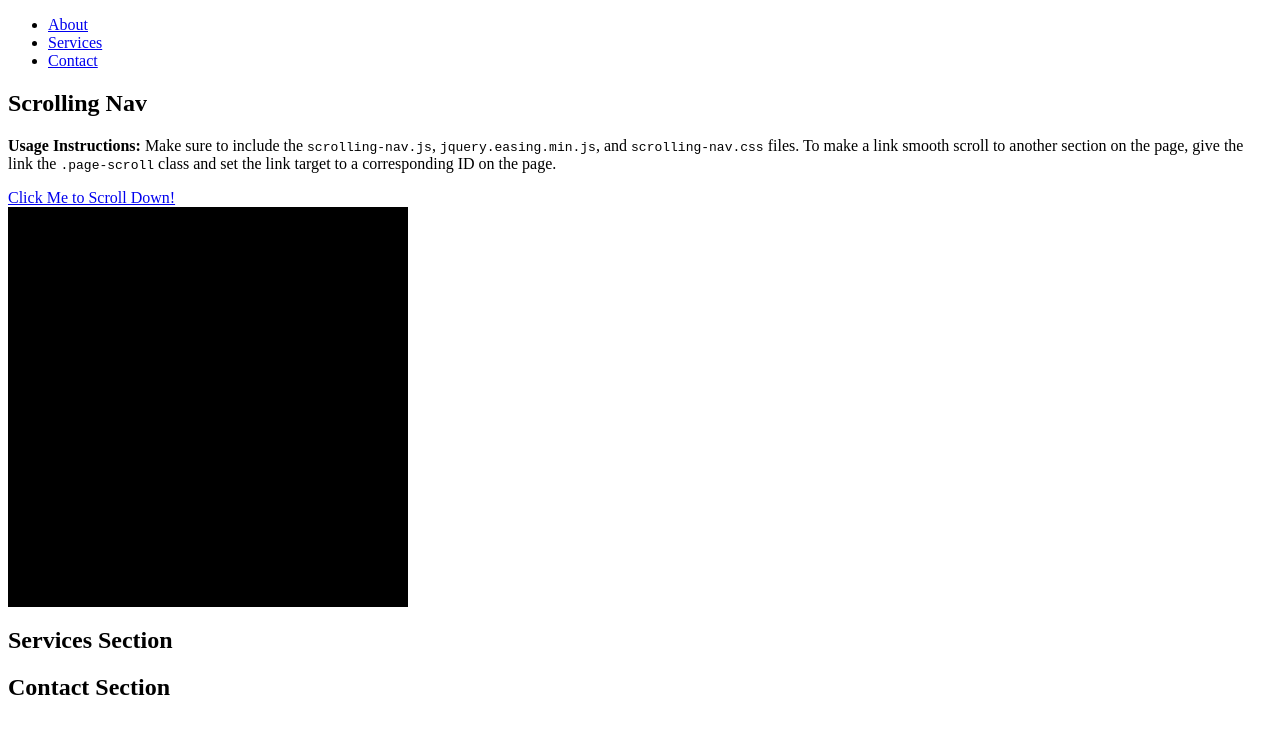
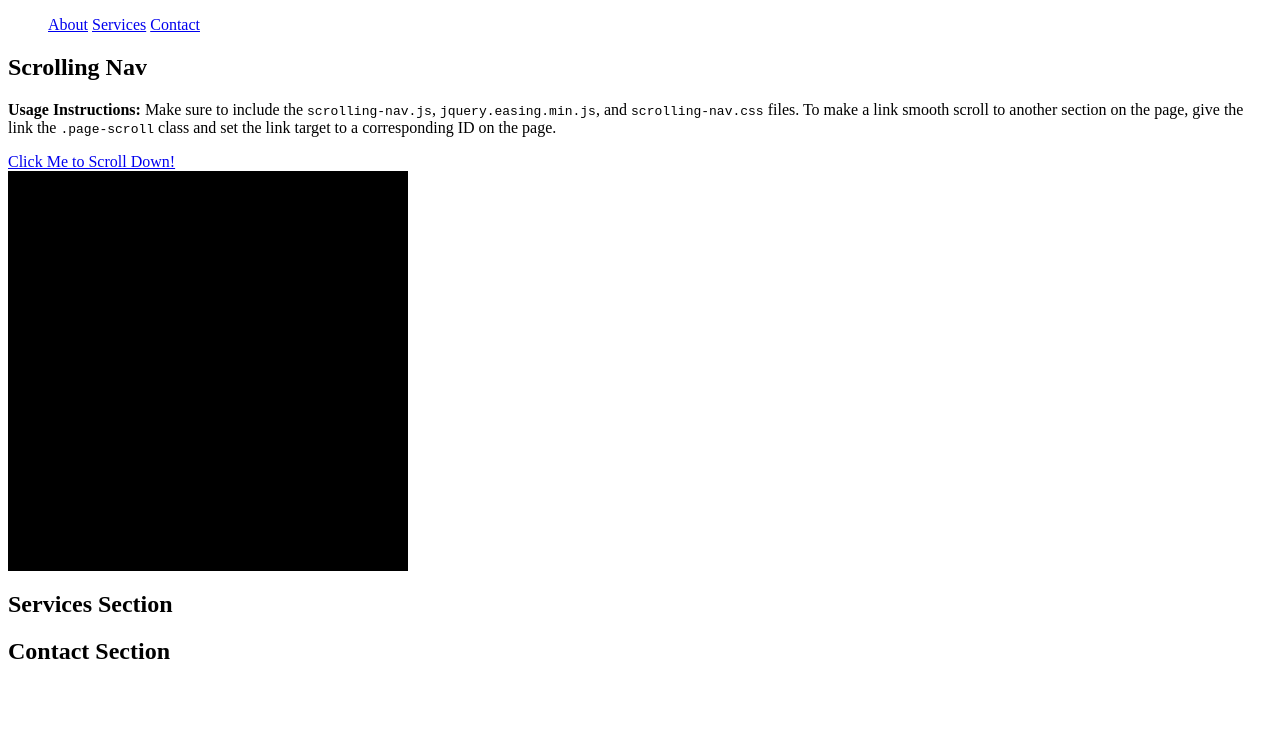
Before and after one commit to Neimantas/ququ, a plain HTML site: page index.html in a window 1280 px wide. Drawn offline with Linux system fonts and the light colour scheme.

Commit message:
Fixed addEvent method, added new contain() method. Added notes

```diff
--- a/index.html
+++ b/index.html
@@ -36,16 +36,16 @@
     <nav>
 
             <!-- Collect the nav links, forms, and other content for toggling -->
-            <div id="navBarz">
+            <div id="navBarz" style="display: inline">
                 <ul>
                     <!-- Hidden li included to remove active class from about link when scrolled up past about section -->
-                    <li>
+                    <li style="display: inline-block">
                         <a class="page-scroll" href="#about">About</a>
                     </li>
-                    <li>
+                    <li style="display: inline-block">
                         <a class="page-scroll" href="#services">Services</a>
                     </li>
-                    <li>
+                    <li style="display: inline-block">
                         <a class="page-scroll" href="#contact">Contact</a>
                     </li>
                 </ul>
@@ -70,7 +70,7 @@
 
     <!-- About Section -->
 
-	<div style="width:400px; height:400px; background-color:black"> </div>
+	<div id="cube" style="width:400px; height:400px; background-color:black"> </div>
 
 
     <!-- Services Section -->
--- a/ququ-core.js
+++ b/ququ-core.js
@@ -135,7 +135,10 @@ function check(){
 			buildFunc.replace(/"/g , "'");
 			buildFunc.replace(/'/g , '"');
 
-			script.text = 'window.addEventListener(' + "'" + args[1] + "'" + ',' + buildFunc + ')';
+			//eval(checkIfElementExists[0]).style.color = 'cyan'
+			//console.log(checkIfElementExists[0])
+
+			script.text = checkIfElementExists[0] + '.addEventListener(' + "'" + args[1] + "'" + ',' + buildFunc + ')';
 
 			head.appendChild(script)
 		}
```
Also changed, not shown: 2 other files.
